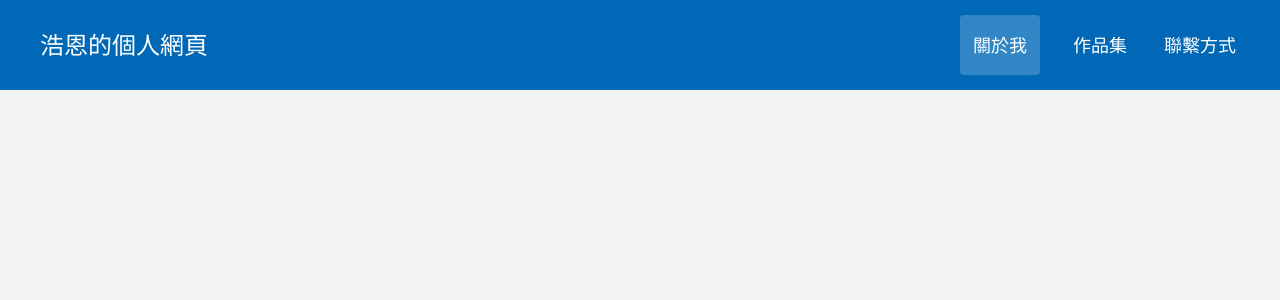
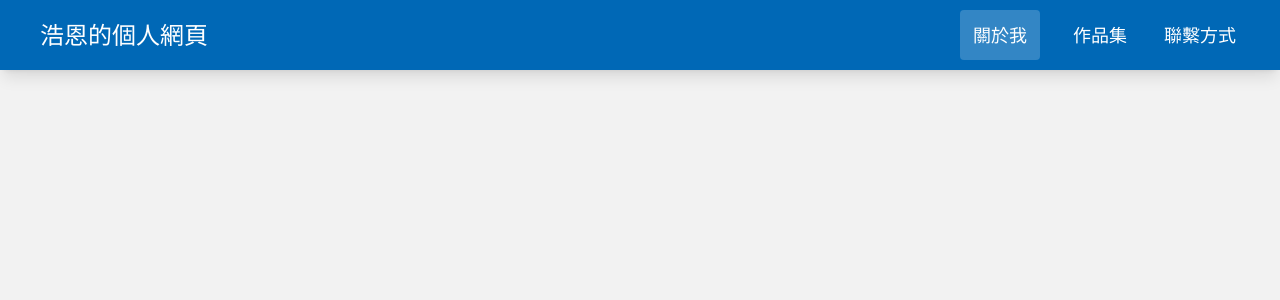
Before and after one commit to HowNLuo/Resume, a Vue app: page /home in a window 1280 px wide. Shown: the top 300 px of the page. Built offline with nearby package versions, Linux system fonts and the light colour scheme.

Commit message:
Header新增陰影、調整高度

```diff
--- a/src/views/template/Header.vue
+++ b/src/views/template/Header.vue
@@ -1,11 +1,11 @@
 <template>
-  <div class="flex items-center justify-between h-[90px] bg-primary-500 fixed top-0 left-0 w-full">
-    <button to="home" class="text-white h-[60px] ml-10 text-2xl" @click="router.push('home')"
+  <div class="flex items-center justify-between h-[70px] bg-primary-500 fixed top-0 left-0 w-full shadow-lg">
+    <button to="home" class="text-white h-[50px] ml-10 text-2xl" @click="router.push('home')"
       >浩恩的個人網頁</button
     >
     <div class="flex gap-5 text-white p-10">
       <router-link
-        class="w-[80px] h-[60px] leading-[60px] text-center text-lg rounded line"
+        class="w-[80px] h-[50px] leading-[50px] text-center text-lg rounded line"
         v-for="route in routes"
         activeClass="bg-primary-400"
         :to="route.path"
```
